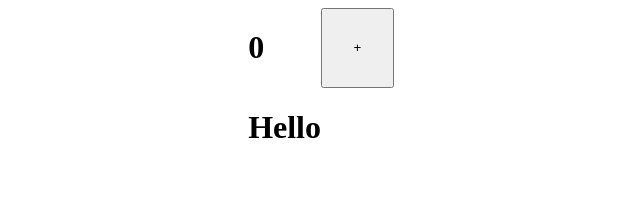
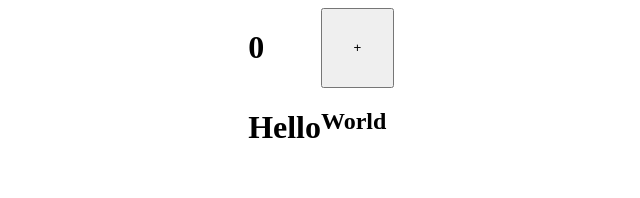
Before and after one commit to BatyrbekWebDev/Vue3-SneakersShop, a Vue app: page / in a window 1280 px wide. Shown: the top 198 px of the page, without its empty margins (319-959 px from the left). Built offline with nearby package versions, Linux system fonts and the light colour scheme.

Commit message:
Test commit

```diff
--- a/src/components/MyHello.vue
+++ b/src/components/MyHello.vue
@@ -11,6 +11,7 @@ const increment = () => {
   <h1>{{ count }}</h1>
   <button @click="increment">+</button>
   <h1>Hello</h1>
+  <h2>World</h2>
 </template>
 
 <style scoped></style>
```
